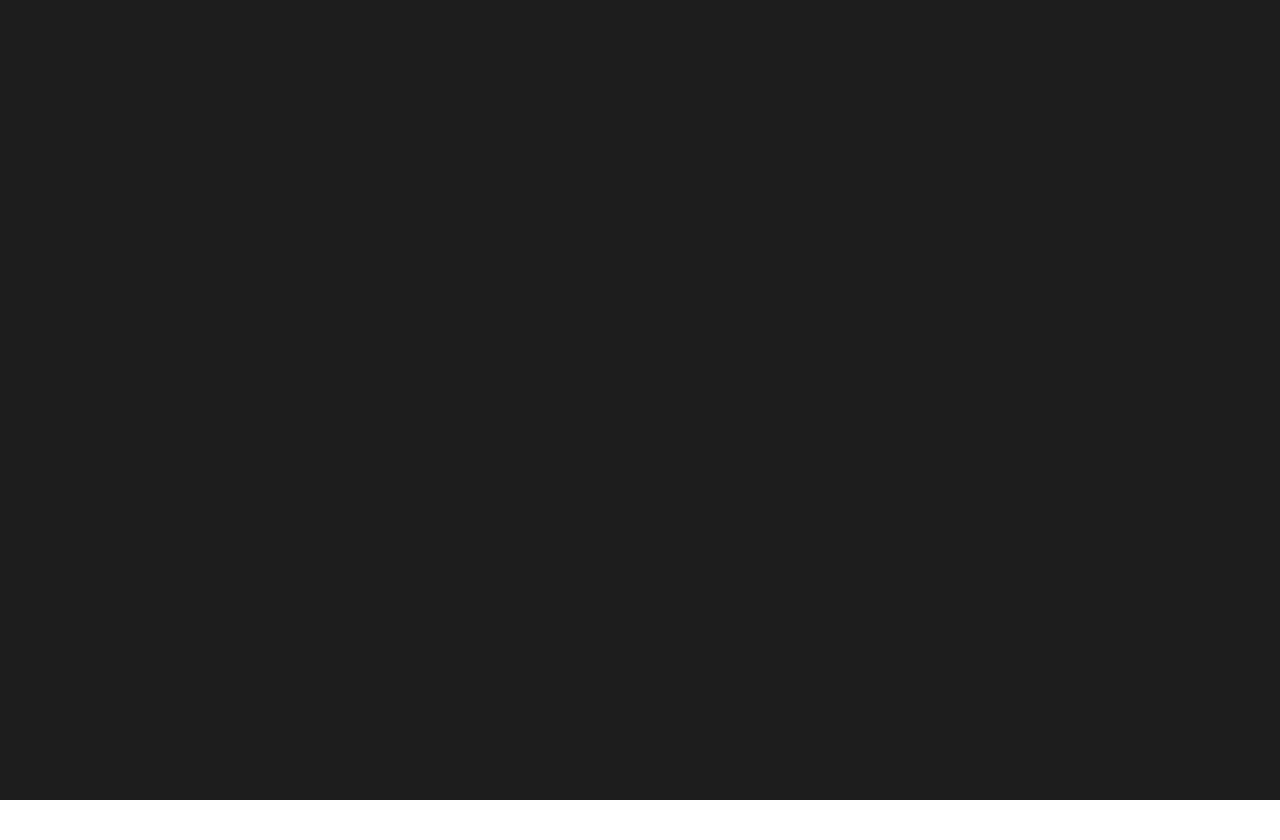
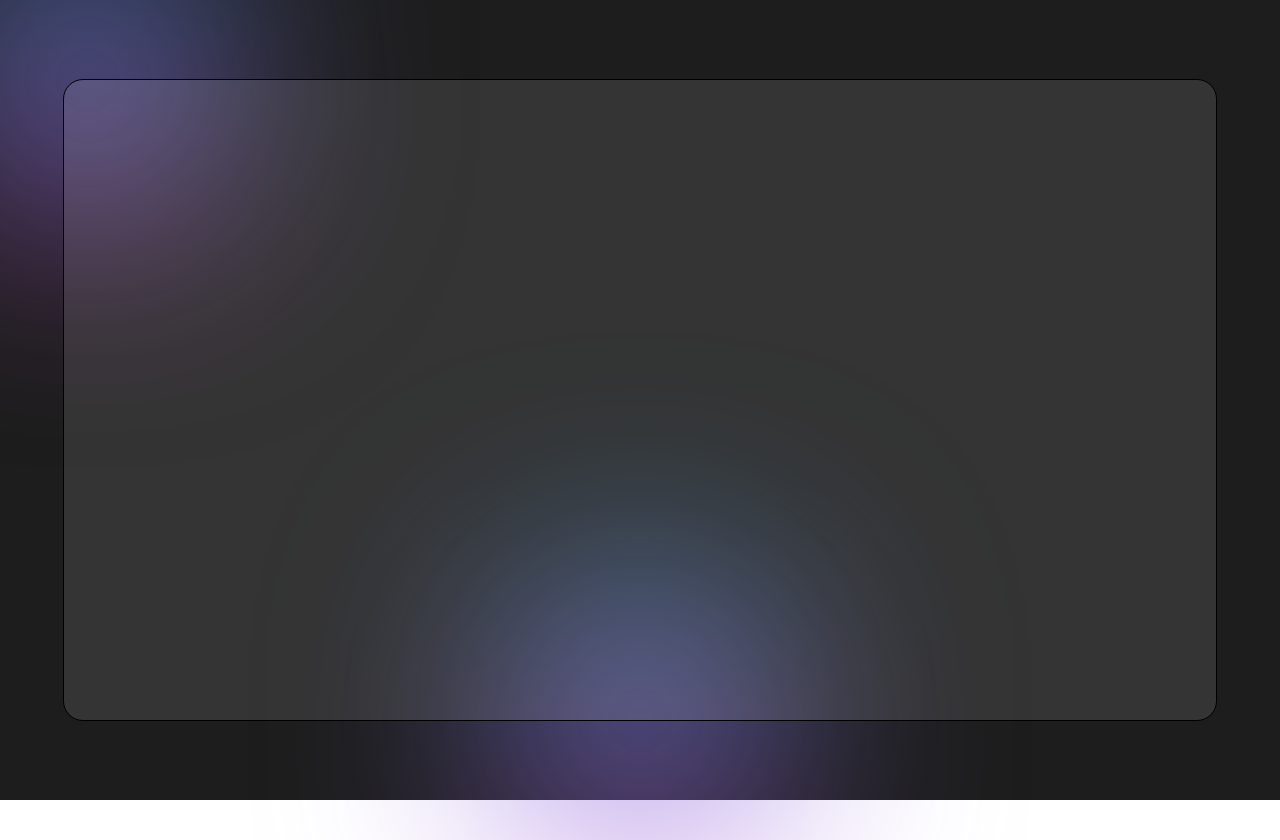
Before and after one commit to Ali-Oliaee/new-portfolio, a Next.js app: page / in a window 1280 px wide. Before the commit the page ends 800 px from the top, so only its background shows below. Built offline with nearby package versions, Linux system fonts and the light colour scheme.

Commit message:
create blur effects

```diff
--- a/pages/index.tsx
+++ b/pages/index.tsx
@@ -1,9 +1,10 @@
-import {Container} from '@styles/index'
+import {BottomRightGradient, Container, Glass, TopLeftGradient} from '@styles/index'
 
 export default function Home() {
   return (
    <Container>
-    <div className="glass-container">
+    <TopLeftGradient/>
+    <Glass>
       <div className="header"></div>
       <div className="content">
         <div className="image"></div>
@@ -12,7 +13,8 @@ export default function Home() {
           <div className="description"></div>
         </div>
         </div>
-    </div>
+        </Glass>
+        <BottomRightGradient/>
     </Container>
   )
 }
--- a/styles/index.tsx
+++ b/styles/index.tsx
@@ -3,9 +3,50 @@ import styled from 'styled-components';
 
 export const Container = styled.div`
     display: flex;
-    flex-direction: column;
     align-items: center;
     justify-content: center;
     height: 100vh;
     background-color: ${Colors.background};
 `;
+
+export const Glass = styled.div`
+    display: flex;
+    flex-direction: column;
+    align-items: center;
+    justify-content: center;
+    background-color: rgba( 255, 255, 255, 0.10 );
+    width: 90%;
+    height: 80%;
+    border-radius: 20px;
+    backdrop-filter: blur(1px);
+    -webkit-backdrop-filter: blur(4px);
+    border-color: rgba(255, 255, 255, 0.1), rgba(255, 255, 255, 0.9);
+    border-width: 1px;
+    border-style: solid;
+    position: relative;
+    z-index: 2;
+`
+
+export const TopLeftGradient = styled.div`
+    position: absolute;
+    top: -40px;
+    left: -40px;
+    width: 20%;
+    filter: blur(120px);
+    height: 30%;
+    background: linear-gradient( #00C2FF 0%, #FF29C3 100%);
+    border-radius: 50%;
+    z-index: 1;
+`
+
+export const BottomRightGradient = styled.div`
+    position: absolute;
+    bottom: -40px;
+    tight: -40px;
+    width: 20%;
+    filter: blur(120px);
+    height: 30%;
+    background: linear-gradient( #00C2FF 0%, #FF29C3 100%);
+    border-radius: 50%;
+    z-index: 1;
+`
```
